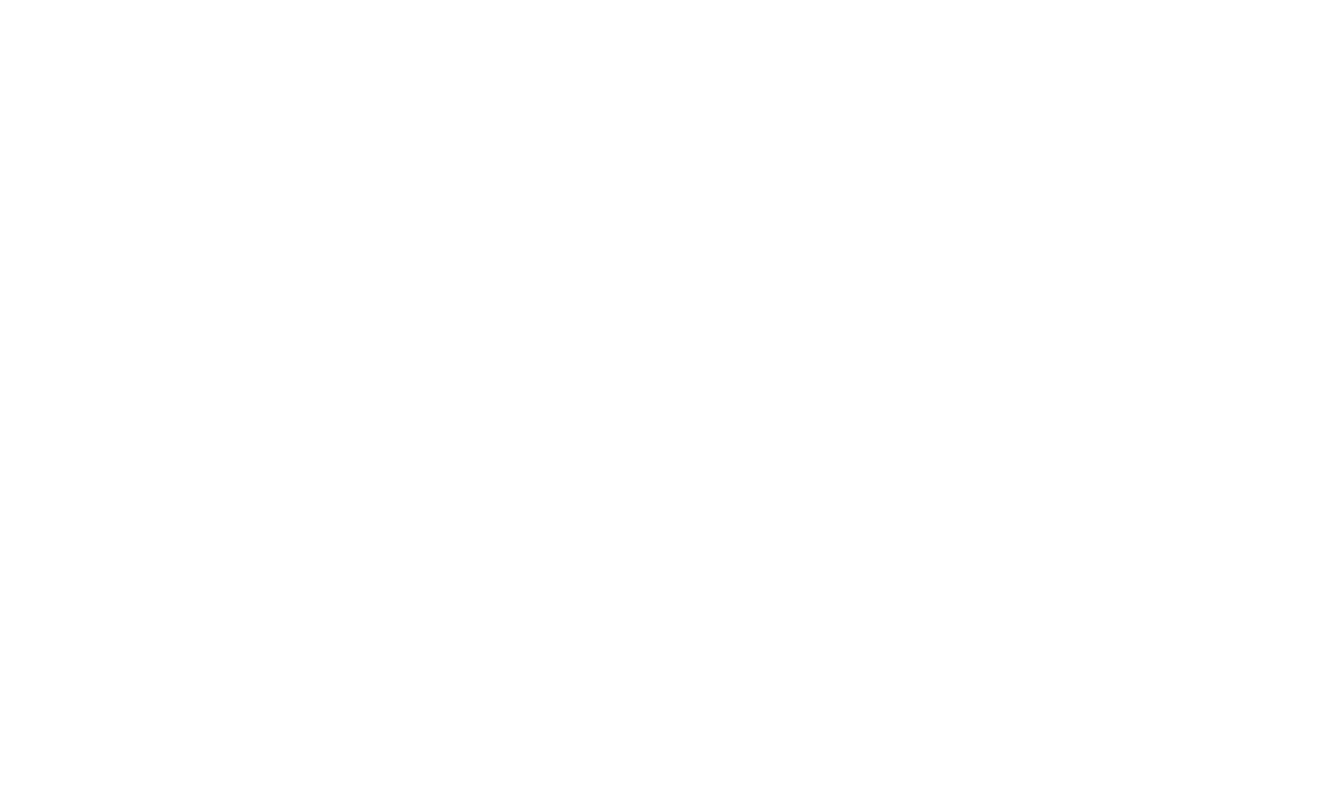
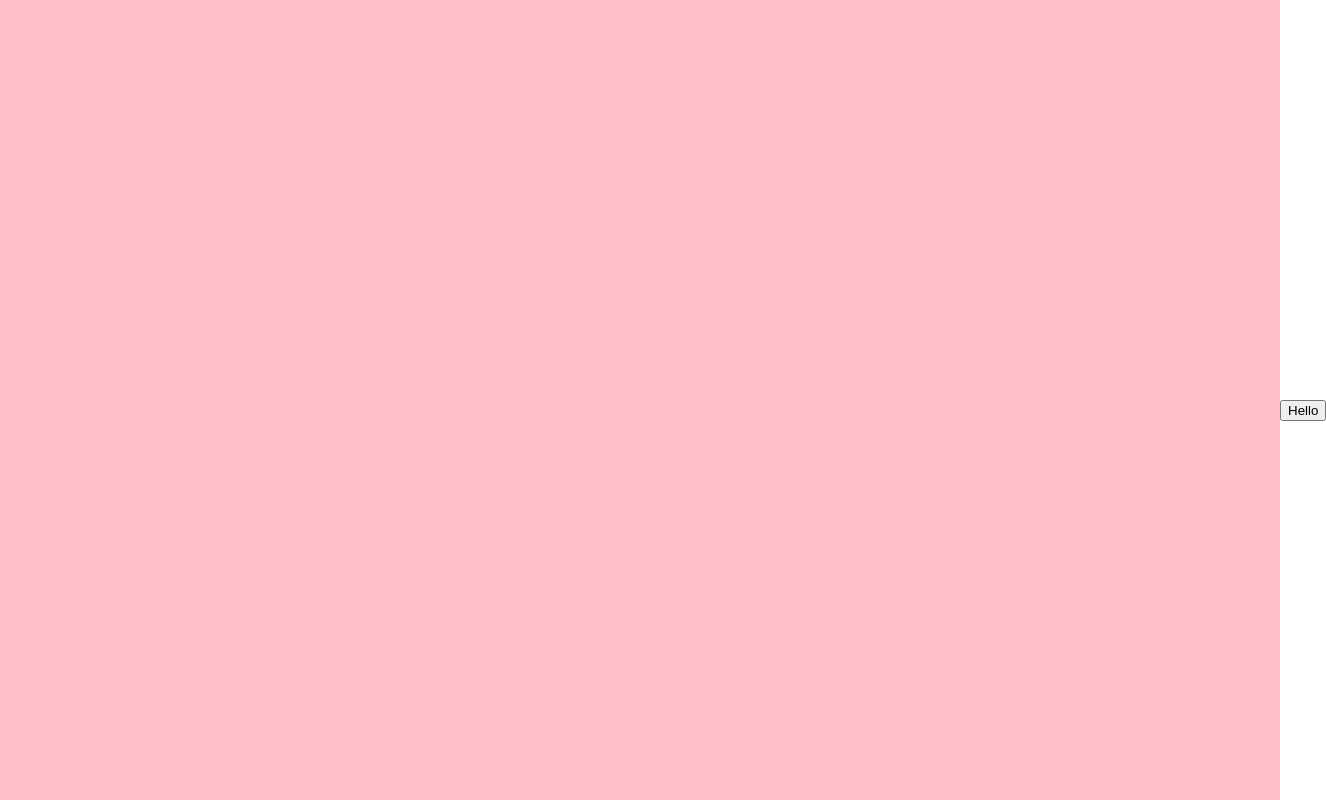
Before and after one commit to larissasoarre/MobiefyWebsite, a React (Vite) app: page / in a window 1280 px wide. Shown: the top 800 px of the page, 1326 px wide, since content can reach past the window. Built offline with nearby package versions, Linux system fonts and the light colour scheme.

Commit message:
feat: animation structure example

```diff
--- a/src/App.tsx
+++ b/src/App.tsx
@@ -1,7 +1,37 @@
+import { useRef } from "react";
 import "./App.css";
+import { motion, useScroll, useTransform } from "framer-motion";
 
 function App() {
-  return <></>;
+  const targetRef = useRef(null);
+  const { scrollYProgress } = useScroll({
+    target: targetRef,
+    offset: ["start start", "end end"],
+  });
+
+  // const example = useTransform(scrollYProgress, [x, y], [x, y]);
+
+  const buttonX = useTransform(scrollYProgress, [0, 1], ["0%", "100%"]);
+
+  return (
+    <div ref={targetRef} style={{ height: "200vh", backgroundColor: "aqua" }}>
+      <div
+        style={{
+          width: "100vw",
+          height: "100vh",
+          backgroundColor: "pink",
+          position: "sticky",
+          top: 0,
+        }}
+      >
+        <motion.button
+          style={{ position: "absolute", top: "50%", left: buttonX }}
+        >
+          Hello
+        </motion.button>
+      </div>
+    </div>
+  );
 }
 
 export default App;
```
